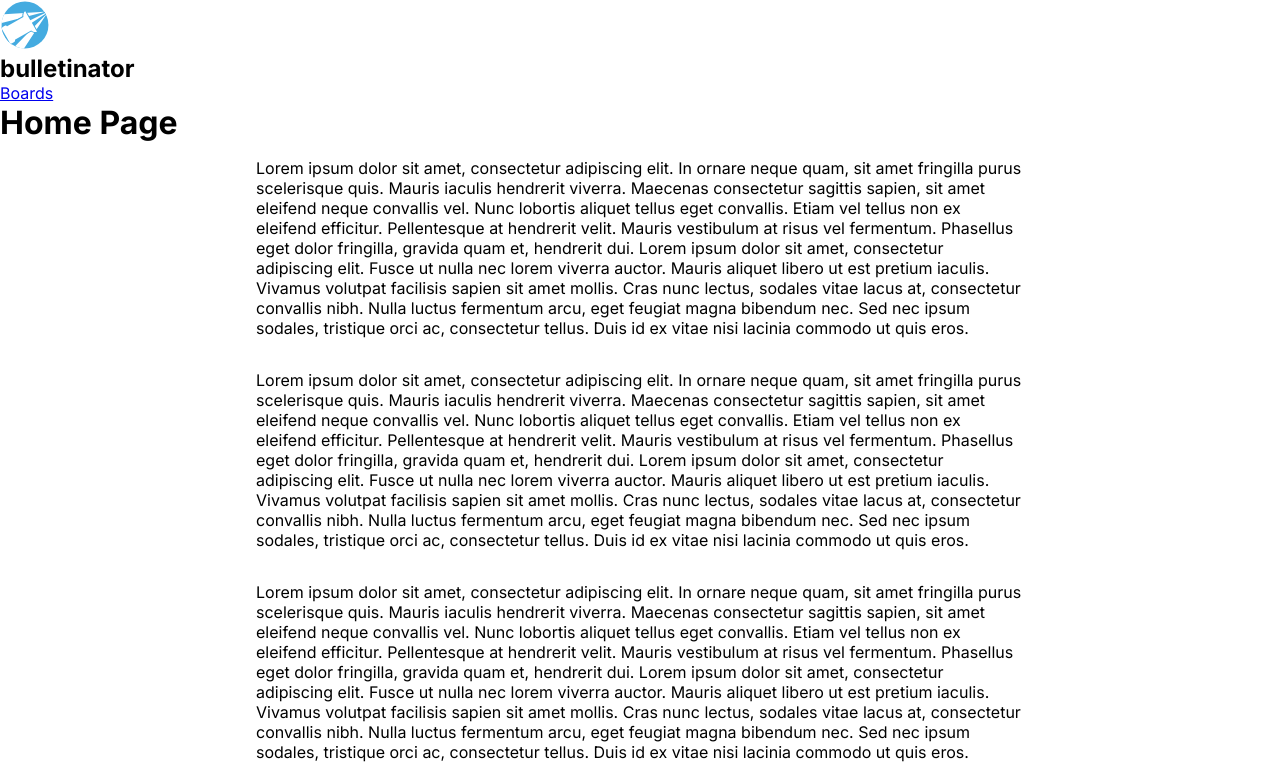
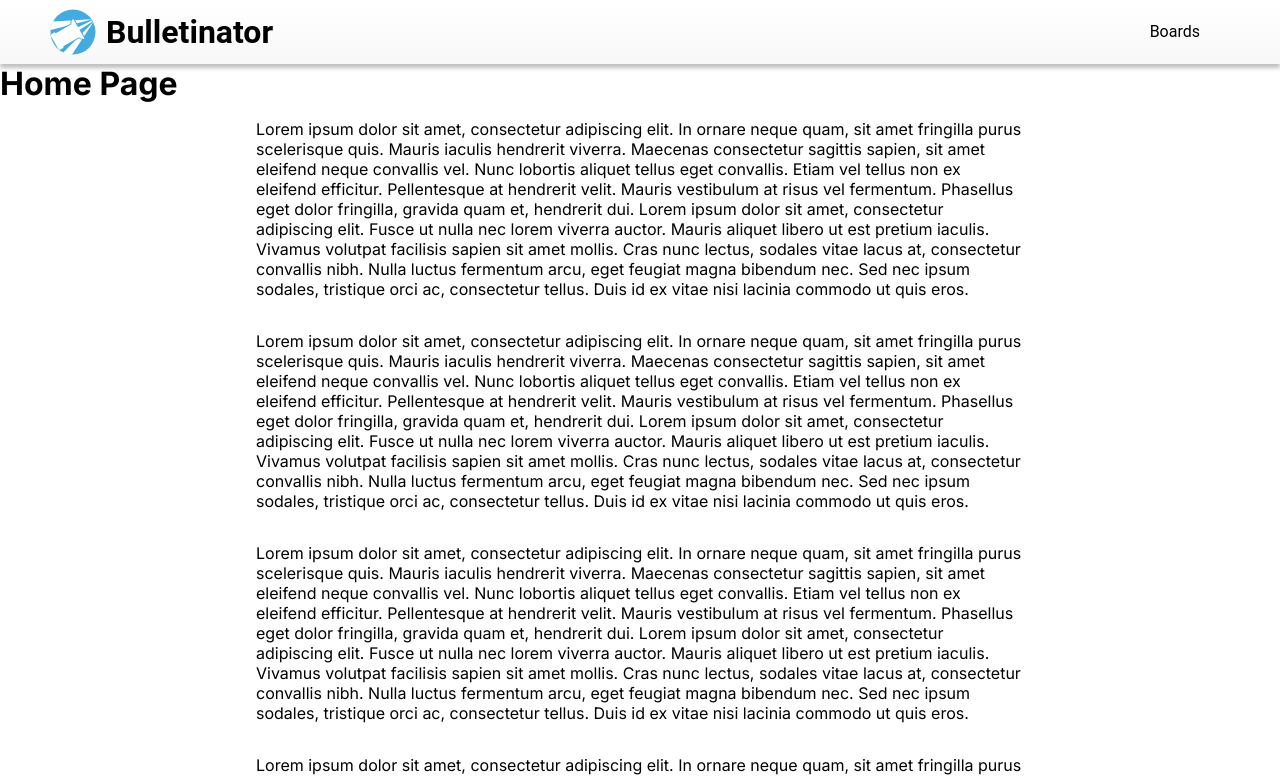
Before and after one commit to SoshJam/Bulletinator, a Next.js app: page / in a window 1280 px wide. Shown: the top 777 px of the page. Built offline with nearby package versions, Linux system fonts and the light colour scheme.

Commit message:
Update navbar

```diff
--- a/src/components/navbar.module.scss
+++ b/src/components/navbar.module.scss
@@ -0,0 +1,62 @@
+.nav {
+    position: sticky;
+    top: 0;
+    z-index: 100;
+
+    display:flex;
+    flex-flow: row nowrap;
+    justify-content: space-between;
+
+    background: linear-gradient(0deg, #F8F8F8 0%, #FFFFFF 100%);
+    box-shadow: 0px 4px 4px rgba(0, 0, 0, 0.25);
+
+    height: 4rem;
+
+    .logo {
+        padding: 0.5rem 3rem;
+        height: 4rem;
+
+        display: flex;
+        flex-flow: row nowrap;
+        justify-content: flex-start;
+        align-items: center;
+
+        img {
+            height: 100%;
+        }
+
+        h1 {
+            padding: 0.5rem;
+
+            font-family: 'Roboto', sans-serif;
+            font-style: normal;
+            font-weight: bold;
+            font-size: 2rem;
+            color: #000000;
+        }
+    }
+
+    .links {
+        display: flex;
+        flex-flow: row nowrap;
+        justify-content: flex-end;
+        align-items: center;
+
+        padding: 0 3rem;
+
+        a {
+            padding: 2rem;
+            font-family: 'Roboto', sans-serif;
+            font-style: normal;
+            font-size: 1rem;
+            line-height: 0rem;
+            text-decoration: none;
+            color: #000000;
+
+            &:hover {
+                text-decoration: underline;
+            }
+
+        }
+    }
+}
--- a/src/components/navbar.tsx
+++ b/src/components/navbar.tsx
@@ -8,11 +8,11 @@ export default function Navbar() {
             <div className={styles.logo}>
                 <Image
                     src="/logo.svg"
-                    alt="bulletinator logo"
+                    alt="Bulletinator logo"
                     width={50}
                     height={50}
                 />
-                <h1>bulletinator</h1>
+                <h1>Bulletinator</h1>
             </div>
             <div className={styles.links}>
                 <Link href="/boards/test">
```
